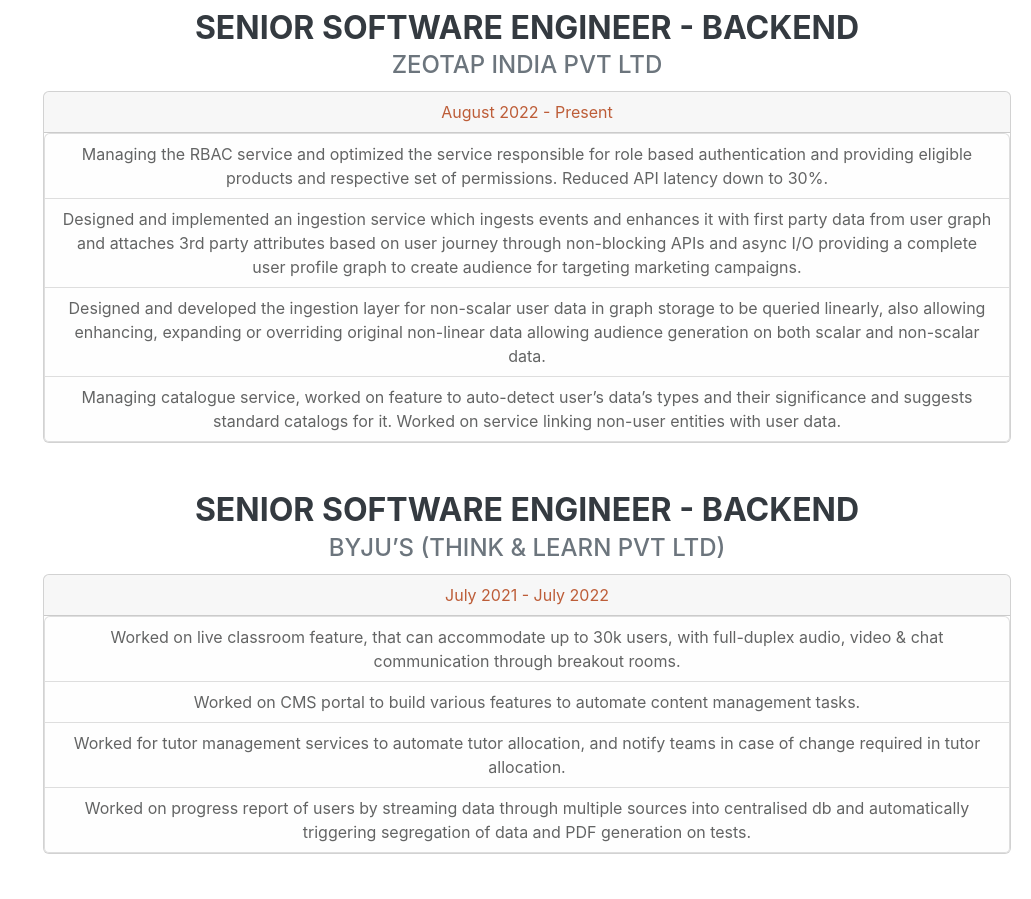
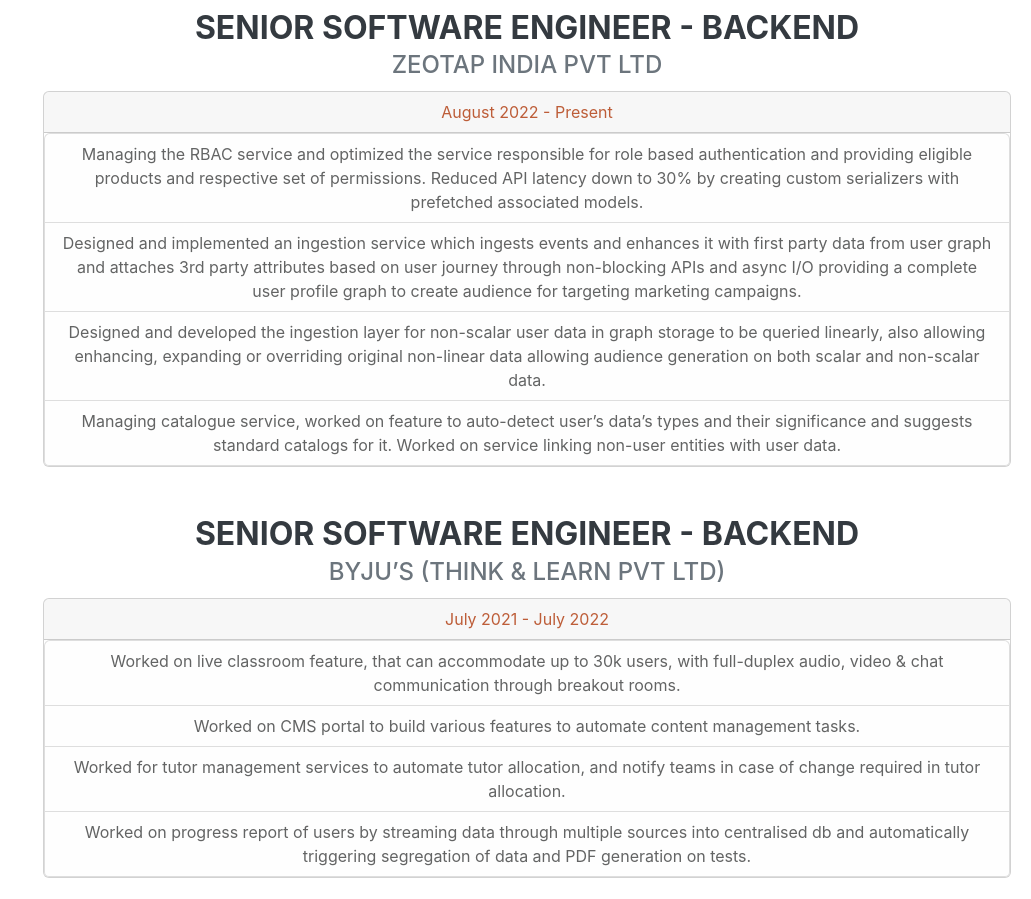
Before and after one commit to anuj-singh1/anuj-singh-portfolio, a plain HTML site: page docs/index.html in a window 1280 px wide. Shown: the part 840-1739 px from the top of the page, without its empty margins (249-1280 px from the left). Drawn offline with nearby package versions, Linux system fonts and the light colour scheme; a web font is replaced by a local one.

Commit message:
change index content

```diff
--- a/docs/index.html
+++ b/docs/index.html
@@ -78,7 +78,7 @@
                                 </div>
                                 <ul class="list-group">
                                     <li class="list-group-item list-group-item-light">
-                                        Managing the RBAC service and optimized the service responsible for role based authentication and providing eligible products and respective set of permissions. Reduced API latency down to 30%.
+                                        Managing the RBAC service and optimized the service responsible for role based authentication and providing eligible products and respective set of permissions. Reduced API latency down to 30% by creating custom serializers with prefetched associated models.
                                     </li>
                                     <li class="list-group-item list-group-item-light">
                                         Designed and implemented an ingestion service which ingests events and enhances it with first party data from user graph and attaches 3rd party attributes based on user journey through non-blocking APIs and async I/O providing a complete user profile graph to create audience for targeting marketing campaigns.
```
